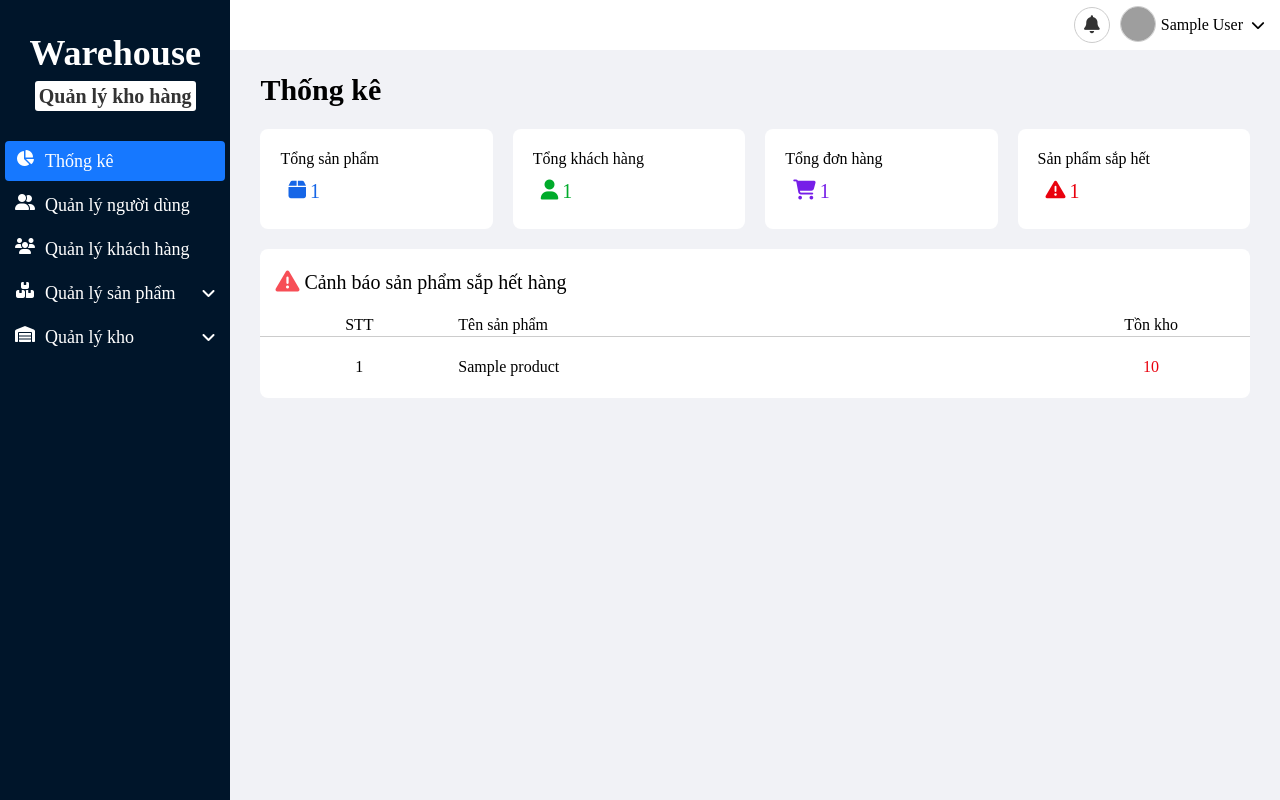
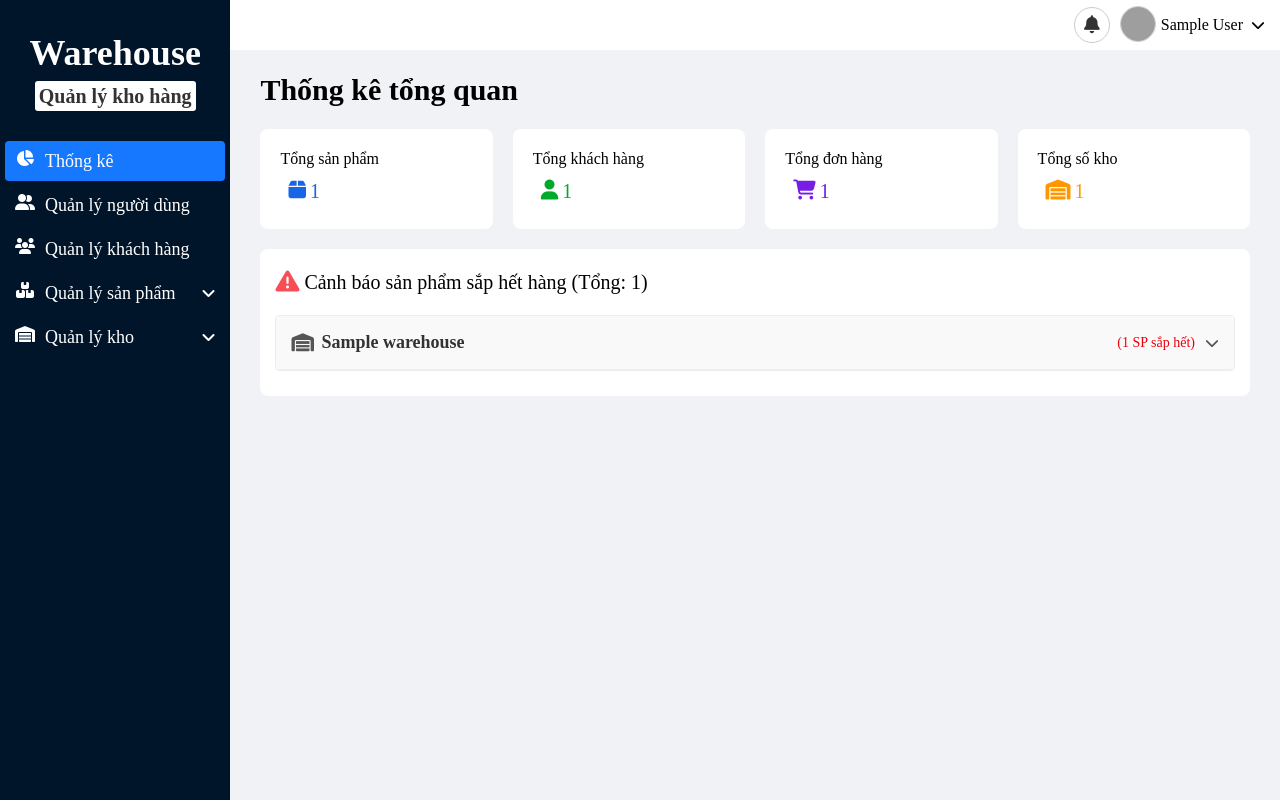
Before and after one commit to ViNo24011/Web_python_2025, a Django app: page /users/home-page/ in a window 1280 px wide. Run offline with Django 5.2, Linux system fonts and the light colour scheme; a user stored in the database is signed in; tables that the repository leaves empty hold one stand-in row (values such as "Sample post"); some libraries are stand-ins or nearby versions; grey boxes are pictures that could not be loaded.

Commit message:
Thêm code BE_Quan: <mô tả ngắn về thay đổi>

```diff
--- a/WarehouseAndOrder/frontend/assets/css/home.css
+++ b/WarehouseAndOrder/frontend/assets/css/home.css
@@ -352,3 +352,99 @@
     text-align: center;
 
 }
+
+.warehouse-low-stock-list {
+    padding: 0 1.5rem 1.5rem; /* Add some padding */
+}
+
+.warehouse-item {
+    margin-bottom: 1rem;
+    border: 1px solid #eee; /* Add a light border */
+    border-radius: 4px;
+    background-color: #fff; /* White background for item */
+}
+
+.warehouse-toggle {
+    display: flex;
+    align-items: center;
+    padding: 1.5rem; /* Increased padding */
+    cursor: pointer;
+    background-color: #f9f9f9; /* Slightly different background for header */
+    border-bottom: 1px solid #eee;
+    border-radius: 4px 4px 0 0; /* Rounded corners top */
+    transition: background-color 0.2s ease;
+}
+
+.warehouse-toggle:hover {
+    background-color: #f0f0f0;
+}
+
+.warehouse-toggle.active {
+     background-color: #e8f0fe; /* Light blue when active */
+     border-bottom-color: #e8f0fe;
+}
+
+
+.warehouse-icon {
+    font-size: 1.8rem;
+    color: #555;
+    margin-right: 1rem;
+    width: 20px; /* Fixed width for alignment */
+    text-align: center;
+}
+
+.warehouse-name {
+    font-size: 1.8rem; /* Larger font size */
+    font-weight: 600; /* Bolder name */
+    color: #333;
+    flex-grow: 1; /* Take remaining space */
+}
+
+.low-stock-count {
+    font-size: 1.4rem;
+    color: #e9010d; /* Red color for count */
+    margin-left: 1rem;
+    font-weight: 500;
+}
+
+.toggle-icon {
+    font-size: 1.4rem;
+    color: #555;
+    margin-left: 1rem;
+    transition: transform 0.2s ease;
+}
+
+.warehouse-toggle.active .toggle-icon {
+     transform: rotate(180deg); /* Rotate icon when active */
+}
+
+
+.low-stock-product-list {
+    display: none; /* Hidden by default */
+    padding: 0rem 1.5rem 1rem; /* Padding inside the list */
+    border-top: 1px solid #eee;
+}
+
+/* Adjust sub-header padding */
+.low-stock-product-list .content__warn-sub-header {
+    padding: 1rem 0;
+    border-bottom: 1px solid #eee; /* Ensure border */
+}
+
+/* Adjust product item padding */
+.low-stock-product-list .content__warn-product-item {
+     padding: 1rem 0; /* Slightly reduced padding */
+     border-bottom: 1px dashed #f0f0f0; /* Lighter separator */
+}
+.low-stock-product-list .content__warn-product-item:last-child {
+    border-bottom: none; /* Remove border for last item */
+}
+
+/* Ensure font sizes inside the list are consistent */
+.low-stock-product-list .content__warn-stt,
+.low-stock-product-list .content__warn-name,
+.low-stock-product-list .content__warn-remain {
+    font-size: 1.5rem; /* Slightly smaller font inside list */
+}
+
+/* === END NEW STYLES === */
--- a/WarehouseAndOrder/frontend/home.html
+++ b/WarehouseAndOrder/frontend/home.html
@@ -1,10 +1,10 @@
 {% load static %}
 <!DOCTYPE html>
-<html lang="en">
+<html lang="vi"> {# Changed lang to "vi" for consistency #}
 <head>
     <meta charset="UTF-8">
     <meta name="viewport" content="width=device-width, initial-scale=1.0">
-    <title>Home</title>
+    <title>Trang chủ</title> {# Changed title #}
     <link rel="stylesheet" href="https://cdnjs.cloudflare.com/ajax/libs/font-awesome/6.6.0/css/all.min.css">
     <link rel="stylesheet" href="https://cdn.jsdelivr.net/npm/themify-icons@0.1.2/css/themify-icons.css">
     <link rel="stylesheet" href="{% static 'css/home.css' %}">
@@ -83,7 +83,7 @@
                 <div class="content__navbar-account">
                     <div class="content__navbar-account-name">
                         <div class="content_navbar-img-wrapper">
-                            <img src="https://encrypted-tbn0.gstatic.com/images?q=tbn:ANd9GcTr3jhpAFYpzxx39DRuXIYxNPXc0zI5F6IiMQ&s" class="content__navbar-account-img"></img>
+                            <img src="https://encrypted-tbn0.gstatic.com/images?q=tbn:ANd9GcTr3jhpAFYpzxx39DRuXIYxNPXc0zI5F6IiMQ&s" class="content__navbar-account-img">
                         </div>
                         <p class="content__navbar-account-text">{{ user.get_full_name|default:user.username }}</p>
                         <i class="fa-solid fa-chevron-down content__navbar-account-icon"></i>
@@ -100,7 +100,7 @@
 
             <div class="content__wrapper">
                 <div class="content__header">
-                    <p class="content__header-text">Thống kê</p>
+                    <p class="content__header-text">Thống kê tổng quan</p> {# Changed text #}
                 </div>
 
                 <div class="content__statistic-container">
@@ -131,10 +131,10 @@
                             </div>
 
                             <div class="content__statistic-item-1">
-                                <p class="content__statistic-item-text">Sản phẩm sắp hết</p>
-                                <div class="content__statistic-item-infor" style="color: #e9010d">
-                                    <i class="fa-solid fa-triangle-exclamation content__statistic-item-icon"></i>
-                                    <p class="content__statistic-item-value">{{ products_nearing_out_of_stock }}</p>
+                                <p class="content__statistic-item-text">Tổng số kho</p>
+                                <div class="content__statistic-item-infor" style="color: #ff9800"> {# Example color #}
+                                    <i class="fa-solid fa-warehouse content__statistic-item-icon"></i>
+                                    <p class="content__statistic-item-value">{{ total_warehouses }}</p>
                                 </div>
                             </div>
                             </div>
@@ -143,25 +143,44 @@
                             <div class="content__warn">
                                 <div class="content__warn-header">
                                     <i class="fa-solid fa-triangle-exclamation content__warn-icon" style="color: #f74e56"></i>
-                                    <p class="content__warn-text">Cảnh báo sản phẩm sắp hết hàng</p>
+                                    {# Changed text and added total count #}
+                                    <p class="content__warn-text">
+                                        Cảnh báo sản phẩm sắp hết hàng (Tổng: {{ products_nearing_out_of_stock }})
+                                    </p>
                                 </div>
 
+                                <div class="warehouse-low-stock-list">
+                                    {% for warehouse in warehouses_with_low_stock %}
+                                    <div class="warehouse-item">
+                                        {# Clickable warehouse header #}
+                                        <div class="warehouse-toggle" data-target="#warehouse-{{ warehouse.id }}-products">
+                                            <i class="fa-solid fa-warehouse warehouse-icon"></i>
+                                            <span class="warehouse-name">{{ warehouse.name }}</span>
+                                            <span class="low-stock-count">({{ warehouse.low_stock_products_in_warehouse|length }} SP sắp hết)</span>
+                                            <i class="fa-solid fa-chevron-down toggle-icon"></i>
+                                        </div>
+
+                                        {# Hidden product list for this warehouse #}
+                                        <div class="low-stock-product-list" id="warehouse-{{ warehouse.id }}-products">
                                              <div class="content__warn-sub-header">
                                                 <p class="content__warn-stt content__warn-bold">STT</p>
                                                 <p class="content__warn-name content__warn-bold">Tên sản phẩm</p>
                                                 <p class="content__warn-remain content__warn-bold">Tồn kho</p>
                                              </div>
-
                                              <div class="content__warn-product">
-                                    {% for product in low_stock_products %}
+                                                {% for product in warehouse.low_stock_products_in_warehouse %}
                                                 <div class="content__warn-product-item">
                                                     <p class="content__warn-stt">{{ forloop.counter }}</p>
                                                     <p class="content__warn-name">{{ product.name }}</p>
                                                     <p class="content__warn-remain" style="color: #e9010d">{{ product.quantity }}</p>
                                                 </div>
+                                                {% endfor %}
+                                            </div>
+                                        </div>
+                                    </div>
                                     {% empty %}
-                                    <div style="padding: 10px; text-align: center;">
-                                        <p>Không có sản phẩm nào sắp hết hàng.</p>
+                                    <div style="padding: 20px; text-align: center; font-size: 1.6rem;">
+                                        <p>🎉 Tuyệt vời! Không có sản phẩm nào sắp hết hàng trong bất kỳ kho nào.</p>
                                     </div>
                                     {% endfor %}
                                 </div>
@@ -174,7 +193,9 @@
     </div>
 
     <script>
+        // --- SCRIPT FOR NAVBAR (Keep the existing one) ---
         document.querySelectorAll(".navbar__content-item .navbar__content-item-parent").forEach((title, index) => {
+            // ... (your existing navbar script) ...
              const key = "menuOpen" + index;
              const child = title.nextElementSibling;
 
@@ -190,10 +211,79 @@
              title.addEventListener("click", function(event) {
                  event.preventDefault();
                  const isOpen = child.style.display === "block";
+
+                 // Close all other submenus first
+                 document.querySelectorAll(".navbar__content-sub").forEach((sub, subIndex) => {
+                    const subKey = "menuOpen" + subIndex;
+                    if (sub !== child) {
+                        sub.style.display = "none";
+                        sub.previousElementSibling.classList.remove("active");
+                        localStorage.setItem(subKey, "false");
+                    }
+                 });
+
+                 // Toggle current submenu
                  child.style.display = isOpen ? "none" : "block";
                  this.classList.toggle("active", !isOpen);
+                 // Save state
+                 localStorage.setItem(key, !isOpen);
              });
         });
+
+        // --- SCRIPT FOR ACCOUNT DROPDOWN (Keep the existing one) ---
+        const accountName = document.querySelector(".content__navbar-account-name");
+        const accountSub = document.querySelector(".content__navbar-account-sub");
+        if (accountName && accountSub) {
+             accountName.addEventListener("click", function() {
+                 const isOpen = accountSub.style.display === "block";
+                 accountSub.style.display = isOpen ? "none" : "block";
+             });
+             // Close dropdown if clicking outside
+             document.addEventListener('click', function(event) {
+                if (!accountName.contains(event.target) && !accountSub.contains(event.target)) {
+                    accountSub.style.display = 'none';
+                }
+            });
+        }
+
+
+        // --- NEW SCRIPT FOR WAREHOUSE TOGGLE ---
+        document.querySelectorAll('.warehouse-toggle').forEach(button => {
+            button.addEventListener('click', function() {
+                const targetId = this.getAttribute('data-target');
+                const targetElement = document.querySelector(targetId);
+                const icon = this.querySelector('.toggle-icon');
+
+                if (targetElement) {
+                    const isVisible = targetElement.style.display === 'block';
+
+                    // --- Accordion Logic: Close all others first ---
+                    document.querySelectorAll('.low-stock-product-list').forEach(list => {
+                        if (list !== targetElement) {
+                           list.style.display = 'none';
+                           // Reset other icons and active states
+                           const otherButton = document.querySelector(`[data-target="#${list.id}"]`);
+                           if (otherButton) {
+                               otherButton.classList.remove('active');
+                               const otherIcon = otherButton.querySelector('.toggle-icon');
+                               if(otherIcon) otherIcon.classList.remove('fa-chevron-up');
+                               if(otherIcon) otherIcon.classList.add('fa-chevron-down');
+                           }
+                        }
+                    });
+                    // --- End Accordion Logic ---
+
+                    // Toggle the current one
+                    targetElement.style.display = isVisible ? 'none' : 'block';
+                    this.classList.toggle('active', !isVisible); // Add/remove active class on the button
+                    if (icon) {
+                        icon.classList.toggle('fa-chevron-down', isVisible);
+                        icon.classList.toggle('fa-chevron-up', !isVisible);
+                    }
+                }
+            });
+        });
+
     </script>
 </body>
 </html>
--- a/WarehouseAndOrder/users/views.py
+++ b/WarehouseAndOrder/users/views.py
@@ -4,7 +4,7 @@ from django.shortcuts import render, redirect
 from django.contrib.auth.decorators import login_required
 from django.contrib.auth import logout
 from django.db import models
-from inventory.models import Product
+from inventory.models import Product, Warehouse
 from partners.models import Customer
 from transactions.models import ExportReceipt
 
@@ -49,17 +49,38 @@ def home_page(request):
     total_products = Product.objects.count()
     total_customers = Customer.objects.count()
     total_orders = ExportReceipt.objects.count()
-    low_stock_products = Product.objects.filter(quantity__lte=models.F('min_quantity'))
+
+    # --- NEW: Count warehouses ---
+    total_warehouses = Warehouse.objects.count()
+
+    # --- NEW: Get low stock products grouped by warehouse ---
+    warehouses = Warehouse.objects.prefetch_related(
+        # Prefetch only low stock products for efficiency
+        models.Prefetch(
+            'products',
+            queryset=Product.objects.filter(quantity__lte=models.F('min_quantity')),
+            to_attr='low_stock_products_in_warehouse'
+        )
+    ).all()
+
+    # Filter out warehouses that don't have low stock items
+    warehouses_with_low_stock = [
+        wh for wh in warehouses if hasattr(wh, 'low_stock_products_in_warehouse') and wh.low_stock_products_in_warehouse
+    ]
+
+    # Calculate total count of nearing out of stock products across all warehouses
+    products_nearing_out_of_stock = sum(len(wh.low_stock_products_in_warehouse) for wh in warehouses_with_low_stock)
+
 
     context = {
         'total_products': total_products,
         'total_customers': total_customers,
         'total_orders': total_orders,
-        'low_stock_products': low_stock_products,
-        'products_nearing_out_of_stock': low_stock_products.count()
+        'total_warehouses': total_warehouses, # Add total warehouses
+        'warehouses_with_low_stock': warehouses_with_low_stock, # Pass grouped data
+        'products_nearing_out_of_stock': products_nearing_out_of_stock # Pass the total count
     }
     return render(request, 'home.html', context)
-
 
 # Render forget password page
 def forget_page(request):
```
Also changed, not shown: WarehouseAndOrder/inventory/views.py (+4 -4 lines). Lines whose indentation alone changed are shown as unchanged.
